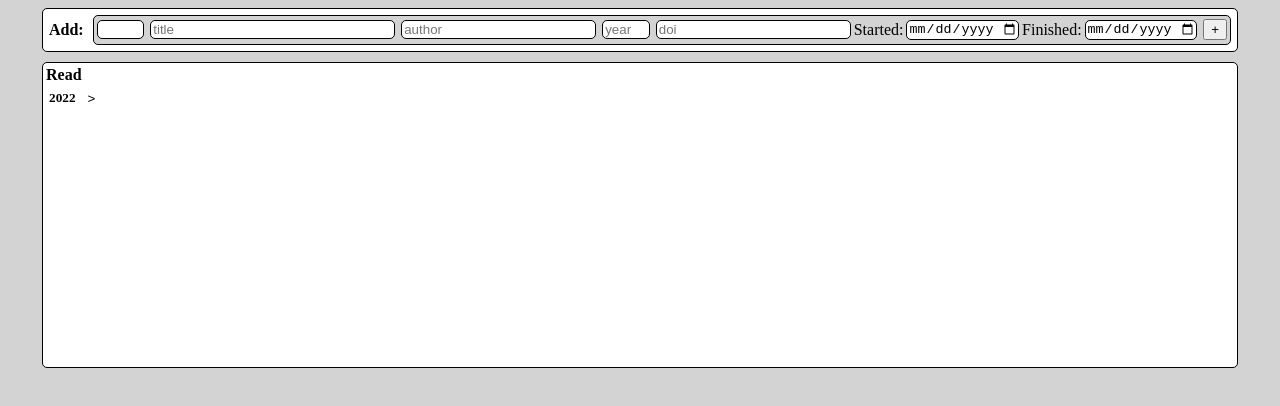
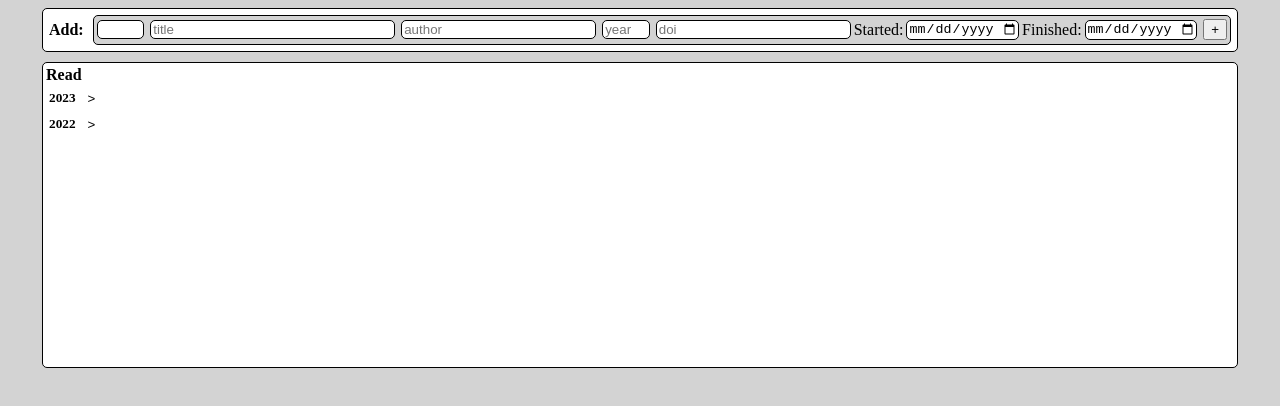
Before and after one commit to eswitbeck/bookQ, a React app: page / in a window 1280 px wide. Shown: the part 318-724 px from the top of the page. Built offline with nearby package versions, Linux system fonts and the light colour scheme; the HTML template or start-up script is replaced by a standard one.

Commit message:
complete dynamic year rendering

```diff
--- a/src/app/components/completedWindow.jsx
+++ b/src/app/components/completedWindow.jsx
@@ -1,9 +1,25 @@
 import React from 'react';
+import { useSelector } from 'react-redux';
 import Year from './year.jsx';
 
-export default () => (
+export default () => {
+  const books = useSelector(state => state.books.completed);
+  const cache = {};
+  let years = [];
+  if (books) {
+    for (const book of books) {
+      const year = book.endDate.match(/\d{4}/);
+      cache[year]
+        ? cache[year].push(book)
+        : cache[year] = [book];
+      years = Object.entries(cache).sort(([a,b], [c,d]) => c - a)
+    }
+  }
+  return (
   <section id='completedWindow'>
     <h4>Read</h4>
-    <Year year={2022} booklist={[{}]} />
+    {years.map(([year, booklist]) =>
+      <Year key={year} year={year} booklist={booklist} />)}
   </section>
-);
+  );
+};
--- a/src/app/reducers/bookReducer.js
+++ b/src/app/reducers/bookReducer.js
@@ -10,11 +10,26 @@ const booksAdapter = createEntityAdapter({
 });
 */
 
+const testBook1 = {
+  title: 'Ethics and the Limits of Philosophy',
+  author: 'Williams, Bernard',
+  year: 1985,
+  startDate: '2023-01-15',
+  endDate: '2023-05-01',
+}
+const testBook2 = {
+  title: 'Natural Moralities',
+  author: 'Wong, David',
+  year: 2006,
+  startDate: '2022-01-15',
+  endDate: '2022-05-01',
+}
+
 export const bookSlice = createSlice({
   name: 'books',
   initialState: {
     pending: [],
-    completed: [],
+    completed: [testBook1, testBook2],
   },
   reducers: {
     /* payload: { index, book } */
--- a/src/style.css
+++ b/src/style.css
@@ -64,10 +64,6 @@ body {
   margin: 0px;
 }
 
-#completedWindow .book label {
-  margin-left: -13px;
-}
-
 .book {
   display: flex;
   align-items: center;
```
